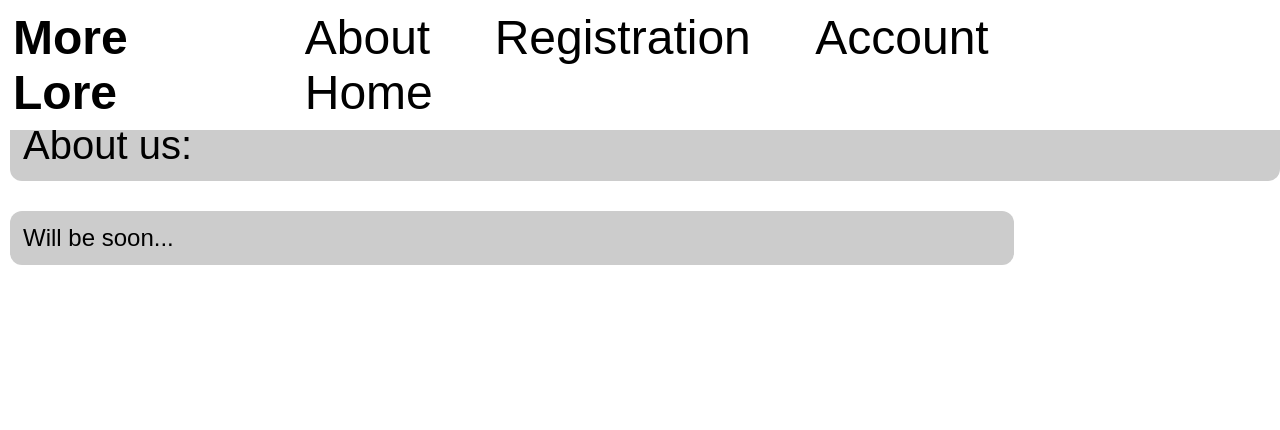
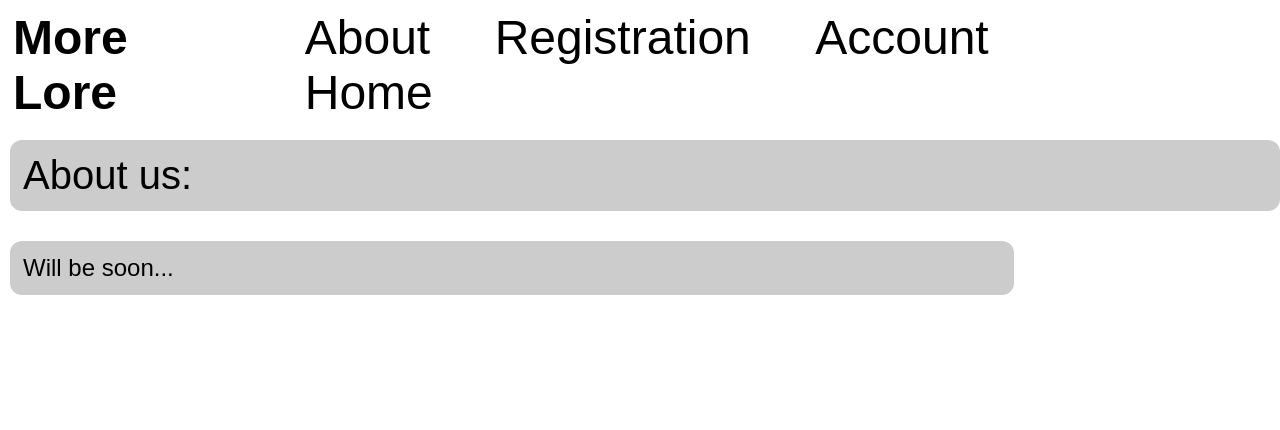
Before and after one commit to ImCocos/MoreLore, a Flask app: page /about in a window 1280 px wide. Shown: the top 430 px of the page. Run offline with Flask 3, Linux system fonts and the light colour scheme.

Commit message:
Update style.css

```diff
--- a/static/css/style.css
+++ b/static/css/style.css
@@ -8,10 +8,10 @@ font-family: 'Poppins', sans-serif;
 
 
 header {
-position: fixed;
 top: 0;
 left: 0;
 width: 100%;
+height: 10%;
 padding: 10px 100px;
 padding-left: 13px;
 background: white;
@@ -55,7 +55,6 @@ transform: scaleX(1);
 
 
 .main-grid {
-margin-top: 100px;
 display: grid;
 gap: 10px 10px;
 grid-template-columns: 9fr 1fr;
```
